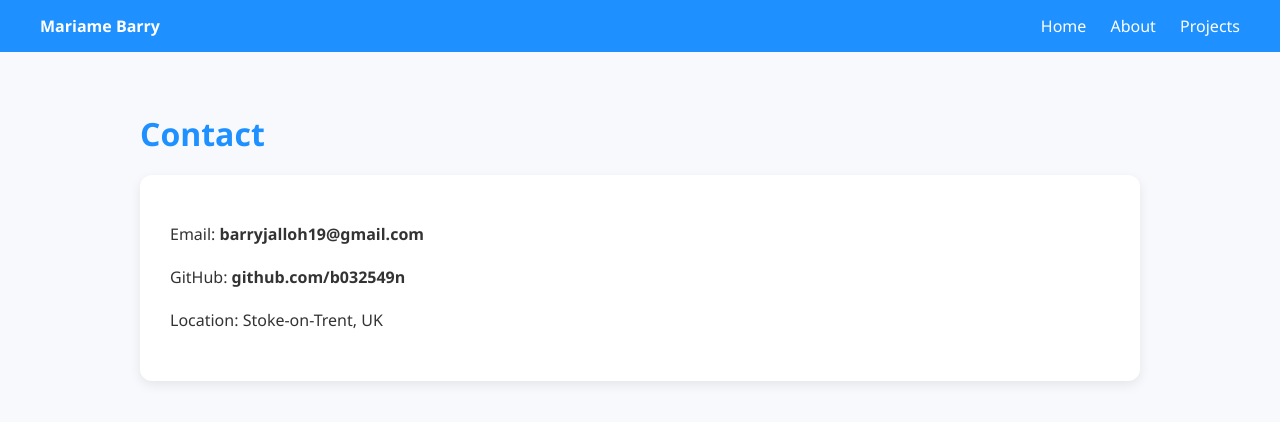
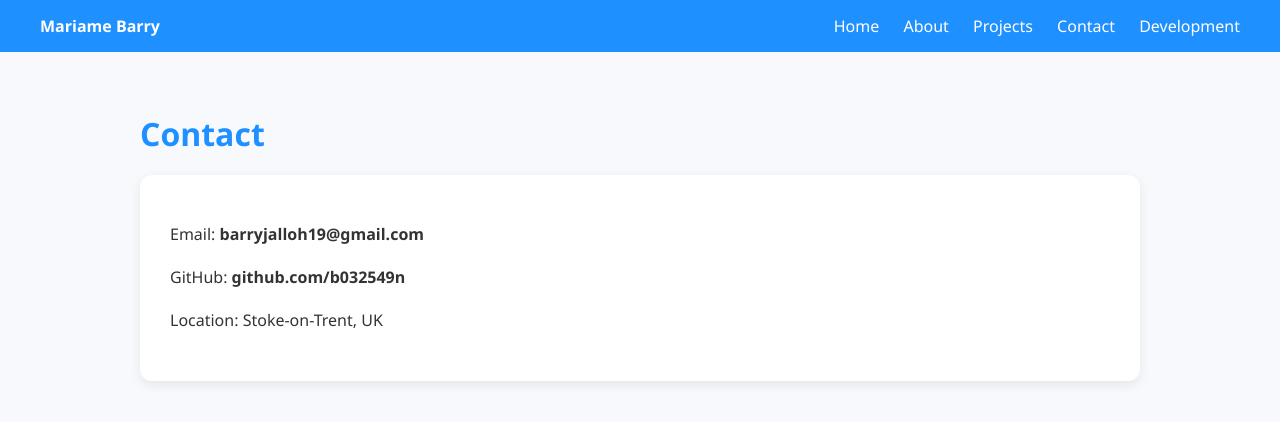
Before and after one commit to b032549n/b032549n.github.io, a plain HTML site: page contact.html in a window 1280 px wide. Drawn offline with Linux system fonts and the light colour scheme.

Commit message:
Add Development link to contact.html

```diff
--- a/contact.html
+++ b/contact.html
@@ -15,8 +15,11 @@
         <a href="index.html">Home</a>
         <a href="about.html">About</a>
         <a href="projects.html">Projects</a>
+        <a href="contact.html">Contact</a>
+        <a href="development.html">Development</a>
     </div>
 </nav>
+
 
 <section>
     <h2>Contact</h2>
```
